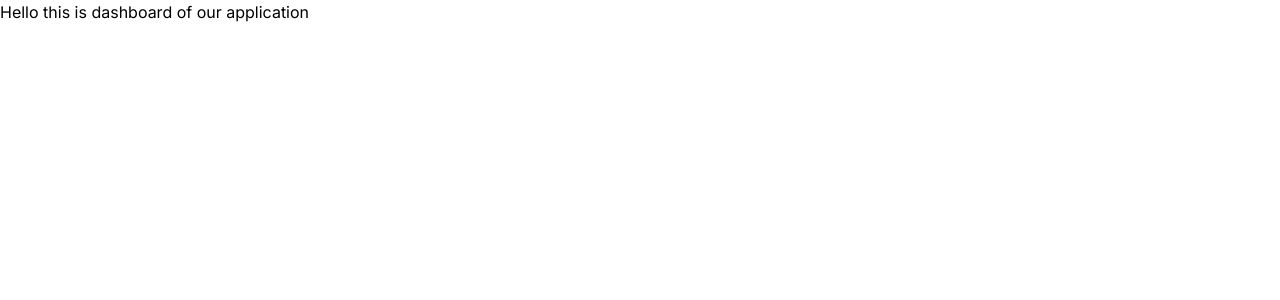
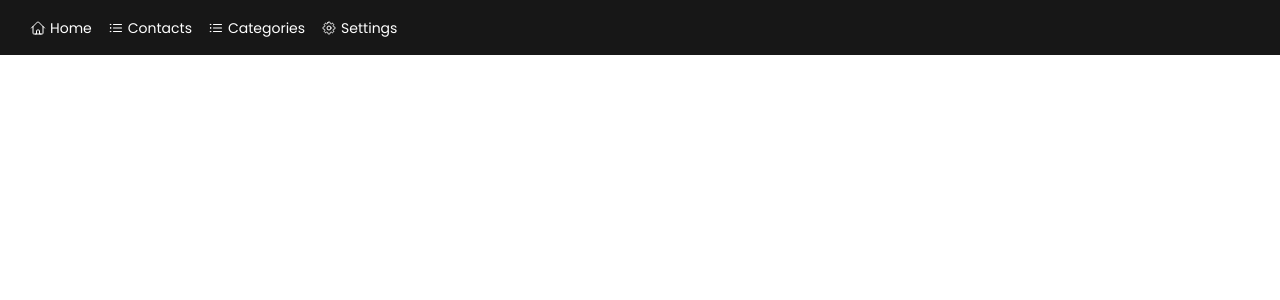
Before and after one commit to tushargadher/Assignment, a Next.js app: page /dashboard in a window 1280 px wide. Shown: the top 300 px of the page. Built offline with nearby package versions, Linux system fonts and the light colour scheme.

Commit message:
DashBorad Navbar

```diff
--- /dev/null
+++ b/app/Component/Navbar.js
@@ -0,0 +1,96 @@
+import Link from "next/link";
+const Navbar = () => {
+  return (
+    <>
+      <nav className="bg-neutral-900 h-[55px] flex">
+        <div className="container mx-auto flex justify-between items-center">
+          <ul className="flex space-x-4 text-white w-[408px] absolute left-[30px] text-sm ">
+            <li>
+              <Link href="/" className="flex items-center">
+                <svg
+                  xmlns="http://www.w3.org/2000/svg"
+                  fill="none"
+                  viewBox="0 0 24 24"
+                  stroke-width="1.5"
+                  stroke="currentColor"
+                  class="w-4 h-4 mr-1"
+                >
+                  <path
+                    stroke-linecap="round"
+                    stroke-linejoin="round"
+                    d="M2.25 12l8.954-8.955c.44-.439 1.152-.439 1.591 0L21.75 12M4.5 9.75v10.125c0 .621.504 1.125 1.125 1.125H9.75v-4.875c0-.621.504-1.125 1.125-1.125h2.25c.621 0 1.125.504 1.125 1.125V21h4.125c.621 0 1.125-.504 1.125-1.125V9.75M8.25 21h8.25"
+                  />
+                </svg>
+                <span>Home</span>
+              </Link>
+            </li>
+            <li>
+              <Link href="/contact" className="flex items-center">
+                <svg
+                  xmlns="http://www.w3.org/2000/svg"
+                  fill="none"
+                  viewBox="0 0 24 24"
+                  stroke-width="1.5"
+                  stroke="currentColor"
+                  class="w-4 h-4 mr-1"
+                >
+                  <path
+                    stroke-linecap="round"
+                    stroke-linejoin="round"
+                    d="M8.25 6.75h12M8.25 12h12m-12 5.25h12M3.75 6.75h.007v.008H3.75V6.75zm.375 0a.375.375 0 11-.75 0 .375.375 0 01.75 0zM3.75 12h.007v.008H3.75V12zm.375 0a.375.375 0 11-.75 0 .375.375 0 01.75 0zm-.375 5.25h.007v.008H3.75v-.008zm.375 0a.375.375 0 11-.75 0 .375.375 0 01.75 0z"
+                  />
+                </svg>
+                Contacts
+              </Link>
+            </li>
+            <li>
+              <Link href="/about" className="flex items-center">
+                <svg
+                  xmlns="http://www.w3.org/2000/svg"
+                  fill="none"
+                  viewBox="0 0 24 24"
+                  stroke-width="1.5"
+                  stroke="currentColor"
+                  class="w-4 h-4 mr-1"
+                >
+                  <path
+                    stroke-linecap="round"
+                    stroke-linejoin="round"
+                    d="M8.25 6.75h12M8.25 12h12m-12 5.25h12M3.75 6.75h.007v.008H3.75V6.75zm.375 0a.375.375 0 11-.75 0 .375.375 0 01.75 0zM3.75 12h.007v.008H3.75V12zm.375 0a.375.375 0 11-.75 0 .375.375 0 01.75 0zm-.375 5.25h.007v.008H3.75v-.008zm.375 0a.375.375 0 11-.75 0 .375.375 0 01.75 0z"
+                  />
+                </svg>
+                Categories
+              </Link>
+            </li>
+            <li>
+              <Link href="/setting" className="flex items-center">
+                <svg
+                  xmlns="http://www.w3.org/2000/svg"
+                  fill="none"
+                  viewBox="0 0 24 24"
+                  stroke-width="1.5"
+                  stroke="currentColor"
+                  class="w-4 h-4 mr-1"
+                >
+                  <path
+                    stroke-linecap="round"
+                    stroke-linejoin="round"
+                    d="M10.343 3.94c.09-.542.56-.94 1.11-.94h1.093c.55 0 1.02.398 1.11.94l.149.894c.07.424.384.764.78.93.398.164.855.142 1.205-.108l.737-.527a1.125 1.125 0 011.45.12l.773.774c.39.389.44 1.002.12 1.45l-.527.737c-.25.35-.272.806-.107 1.204.165.397.505.71.93.78l.893.15c.543.09.94.56.94 1.109v1.094c0 .55-.397 1.02-.94 1.11l-.893.149c-.425.07-.765.383-.93.78-.165.398-.143.854.107 1.204l.527.738c.32.447.269 1.06-.12 1.45l-.774.773a1.125 1.125 0 01-1.449.12l-.738-.527c-.35-.25-.806-.272-1.203-.107-.397.165-.71.505-.781.929l-.149.894c-.09.542-.56.94-1.11.94h-1.094c-.55 0-1.019-.398-1.11-.94l-.148-.894c-.071-.424-.384-.764-.781-.93-.398-.164-.854-.142-1.204.108l-.738.527c-.447.32-1.06.269-1.45-.12l-.773-.774a1.125 1.125 0 01-.12-1.45l.527-.737c.25-.35.273-.806.108-1.204-.165-.397-.505-.71-.93-.78l-.894-.15c-.542-.09-.94-.56-.94-1.109v-1.094c0-.55.398-1.02.94-1.11l.894-.149c.424-.07.765-.383.93-.78.165-.398.143-.854-.107-1.204l-.527-.738a1.125 1.125 0 01.12-1.45l.773-.773a1.125 1.125 0 011.45-.12l.737.527c.35.25.807.272 1.204.107.397-.165.71-.505.78-.929l.15-.894z"
+                  />
+                  <path
+                    stroke-linecap="round"
+                    stroke-linejoin="round"
+                    d="M15 12a3 3 0 11-6 0 3 3 0 016 0z"
+                  />
+                </svg>
+                Settings
+              </Link>
+            </li>
+          </ul>
+        </div>
+      </nav>
+    </>
+  );
+};
+
+export default Navbar;
--- a/app/dashboard/page.js
+++ b/app/dashboard/page.js
@@ -1,7 +1,8 @@
+import Navbar from "@/app/Component/Navbar";
 const Dashboard = () => {
   return (
     <>
-      <div>Hello this is dashboard of our application</div>
+      <Navbar />
     </>
   );
 };
--- a/app/layout.js
+++ b/app/layout.js
@@ -1,8 +1,10 @@
 import './globals.css'
-import { Inter } from 'next/font/google'
+import { Poppins } from 'next/font/google'
 
-const inter = Inter({ subsets: ['latin'] })
-
+const poppins = Poppins({
+  weight: '400',
+  subsets: ['latin'],
+})
 export const metadata = {
   title: 'Create Next App',
   description: 'Generated by create next app',
@@ -11,7 +13,7 @@
 export default function RootLayout({ children }) {
   return (
     <html lang="en">
-      <body className={inter.className}>{children}</body>
+      <body className={poppins.className}>{children}</body>
     </html>
   )
 }
--- a/app/page.js
+++ b/app/page.js
@@ -1,6 +1,9 @@
+"use client"; //by default all component in nextjs is server componet so using this we can make this component clinet componet
 import LoginImg from "../loginImg.png";
 import Image from "next/image";
+import { useRouter } from "next/navigation";
 const Login = () => {
+  const { push } = useRouter();
   return (
     <>
       <div className="container h-screen bg-slate-100 flex justify-center items-center">
@@ -13,7 +16,7 @@
           </div>
           {/* right side form */}
           <div className=" h-[484px] w-[370px] bg-white absolute top-[40px] left-[490px] flex flex-col justify-around ">
-            <div className=" h-[57px] w-[261px] mb-[20px]">
+            <div className=" h-[57px] w-[265px] mb-[20px]">
               <h1 className="text-[22px] font-semibold">Login</h1>
               <span className="text-[16px]">
                 Donec tortor quam at duis tortor.
@@ -50,7 +53,12 @@
                 </span>
               </div>
               {/* login button */}
-              <button class="bg-blue-600 hover:bg-blue-700 text-white py-2 px-4 rounded w-[370px] text-[16px] font-medium">
+              <button
+                class="bg-blue-600 hover:bg-blue-700 text-white py-2 px-4 rounded w-[370px] text-[16px] font-medium "
+                onClick={() => {
+                  push("/dashboard");
+                }}
+              >
                 Login
               </button>
             </div>
```
